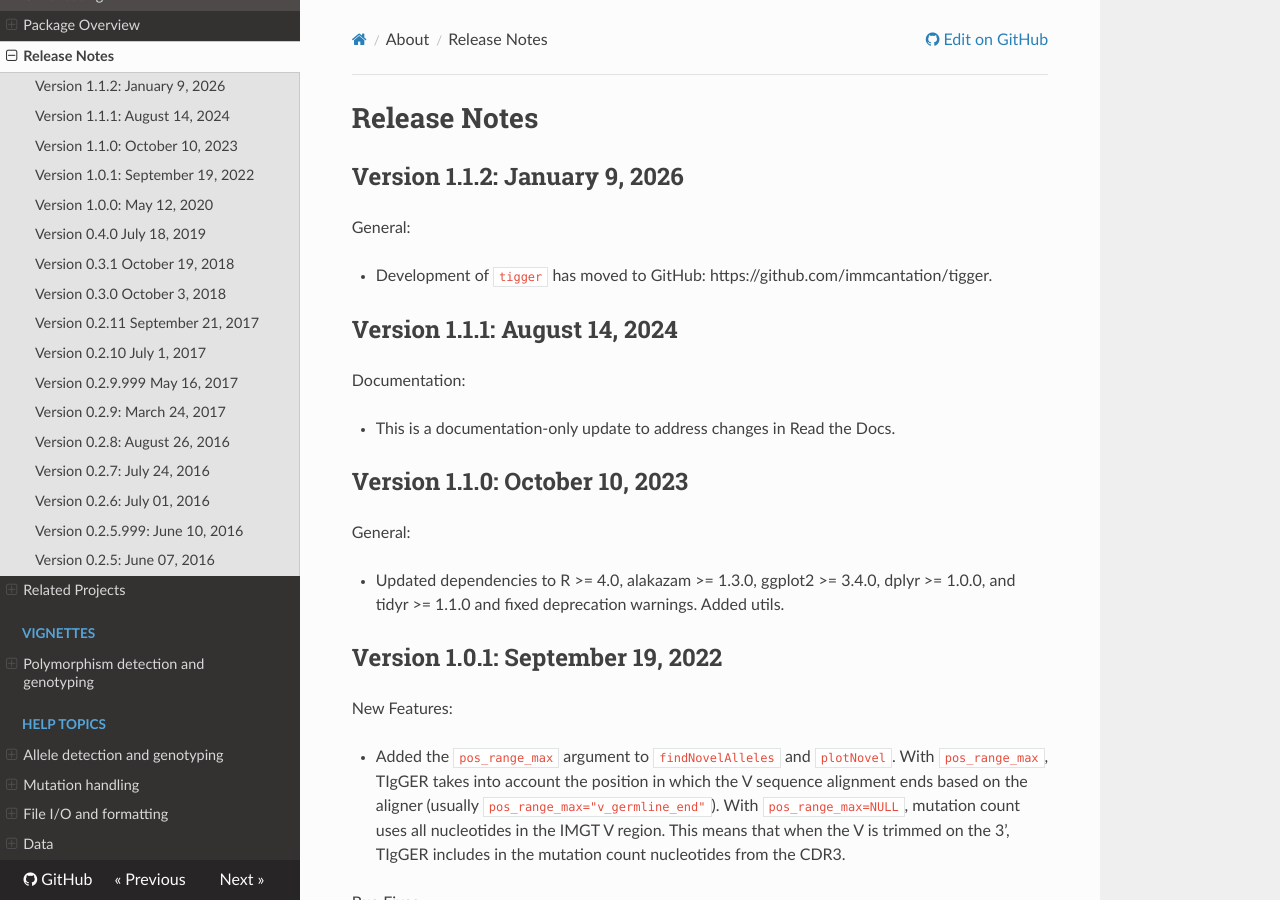
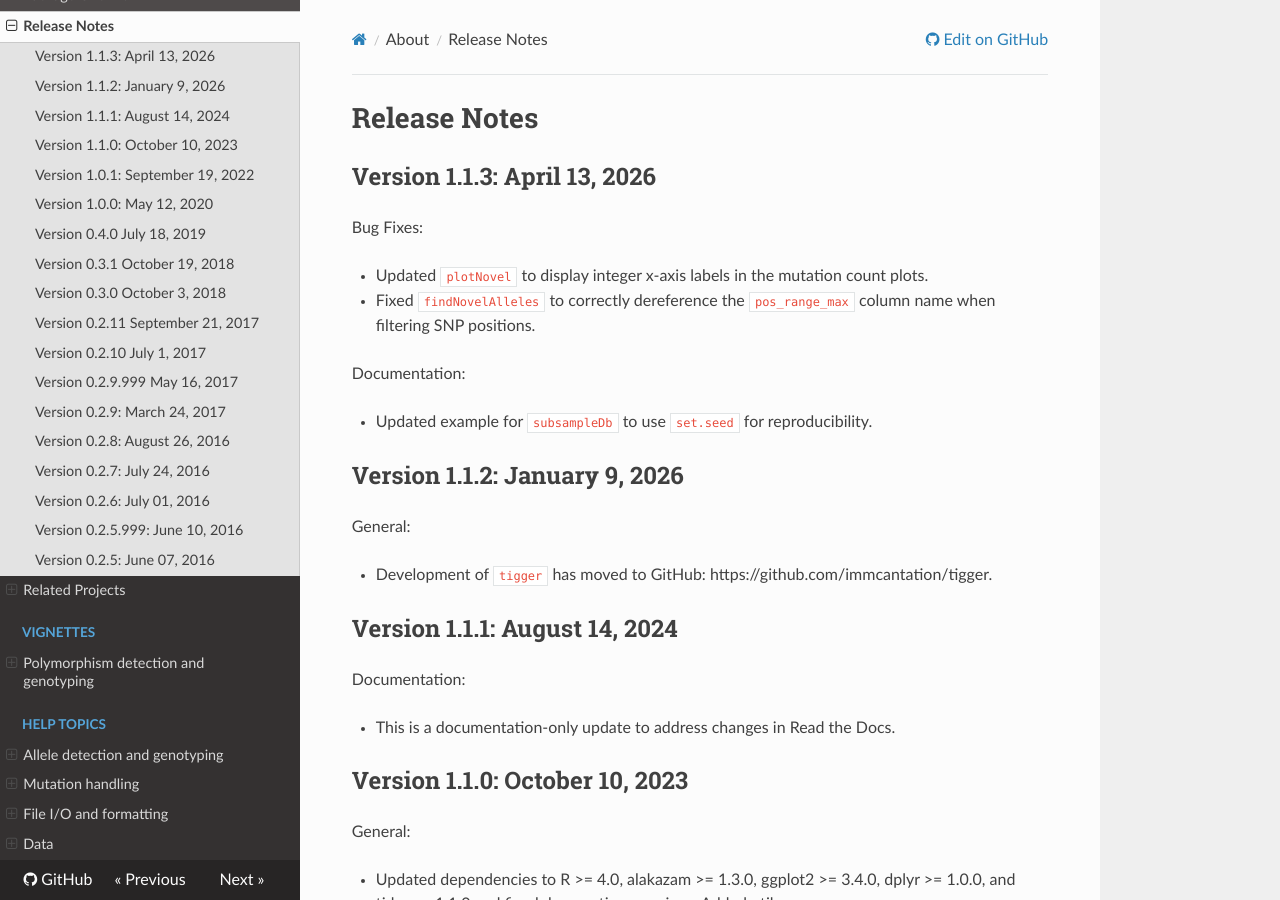
Before and after one commit to immcantation/tigger, an MkDocs documentation site: the page built from docs/news.md, in a window 1280 px wide and 900 px high. Built offline with MkDocs 1.6.1, drawn with Linux system fonts in a browser that asks for light colours; nearby versions of some CDN libraries.

Commit message:
[skip ci] Auto-render docs.

```diff
--- a/docs/news.md
+++ b/docs/news.md
@@ -1,4 +1,20 @@
 # Release Notes
+
+
+Version 1.1.3: April 13, 2026
+-------------------------------------------------------------------------------
+
+Bug Fixes:
+
++ Updated `plotNovel` to display integer x-axis labels in the mutation count plots.
+
++ Fixed `findNovelAlleles` to correctly dereference the `pos_range_max` column
+  name when filtering SNP positions.
+
+Documentation:
+
++ Updated example for `subsampleDb` to use `set.seed` for reproducibility.
+
 
 Version 1.1.2: January 9, 2026
 -------------------------------------------------------------------------------
```
Also changed, not shown: docs/index.md (+2 -1 lines), docs/topics/tigger-package.md (+2 -1 lines), docs/topics/plotNovel-2.png, docs/vignettes/figure/Tigger-Vignette-4-1.png.
